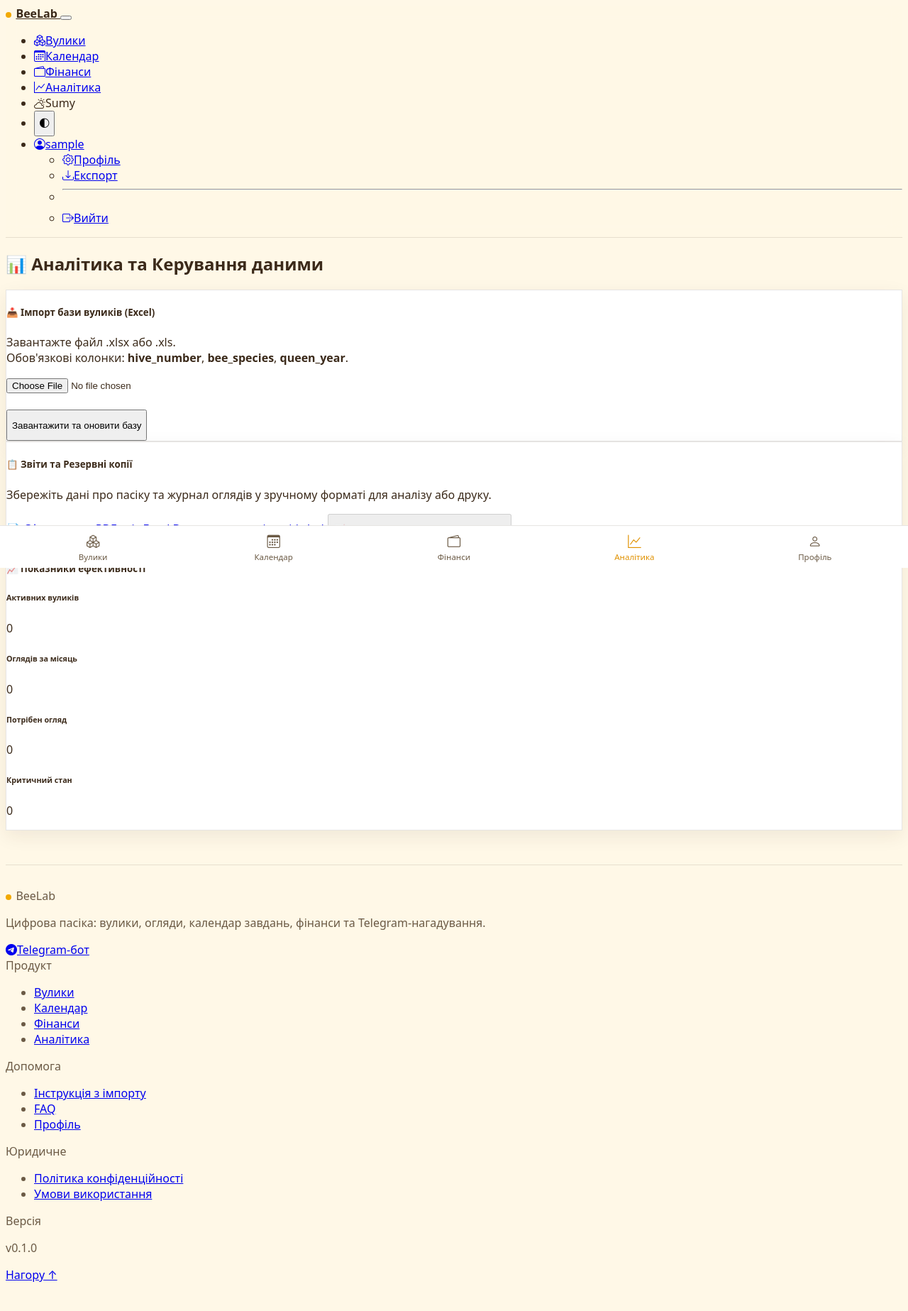
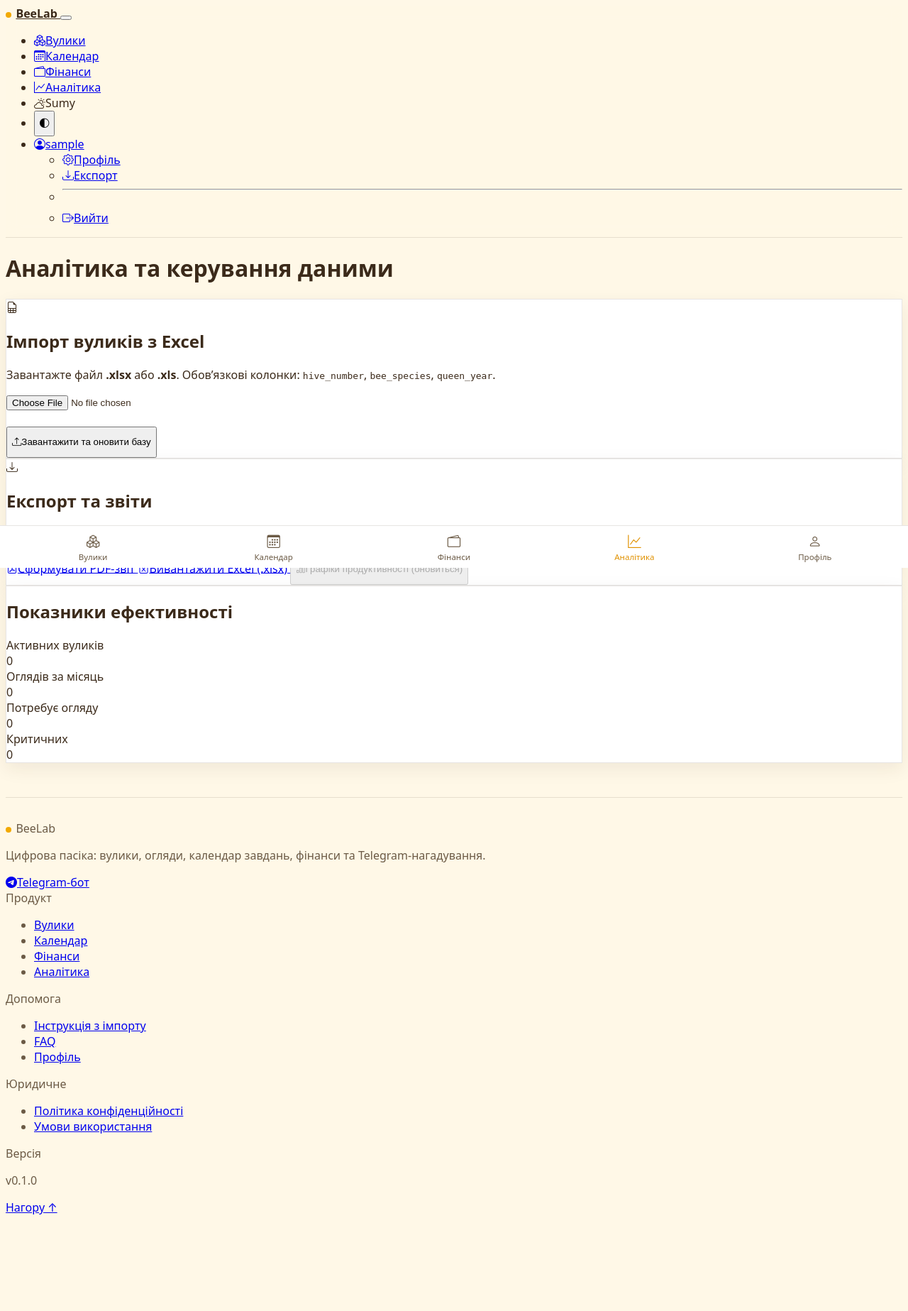
Before and after one commit to EsegyCode/BeeLabWeb, a Flask app: page /analytics in a window 1280 px wide. Shown: the whole page at 71% size. After the commit the page ends 1711 px from the top, so only its background shows below. Run offline with Flask 3, Linux system fonts and the light colour scheme; the visitor is signed in with stand-in values (Sample User, id 1); data that the repository does not hold is empty.

Commit message:
feat(frontend): stage H analytics

```diff
--- a/templates/analytics.html
+++ b/templates/analytics.html
@@ -1,47 +1,52 @@
 {% extends 'base.html' %}
 
+{% block title %}Аналітика та дані — BeeLab{% endblock %}
+
 {% block content %}
-<div class="container mt-4">
-    <h2 class="mb-4">📊 Аналітика та Керування даними</h2>
+<h1 class="h2 fw-bold mb-4">Аналітика та керування даними</h1>
 
-    <div class="row">
-        <div class="col-md-6 mb-4">
-            <div class="card shadow-sm h-100 border-0">
-                <div class="card-header bg-success text-white py-3">
-                    <h5 class="mb-0">📥 Імпорт бази вуликів (Excel)</h5>
+<div class="row g-4">
+    <div class="col-12 col-lg-6">
+        <div class="card border-0 h-100">
+            <div class="card-body p-4">
+                <div class="d-flex align-items-center gap-2 mb-3">
+                    <i class="bi bi-file-earmark-spreadsheet text-success fs-4" aria-hidden="true"></i>
+                    <h2 class="h5 fw-bold mb-0">Імпорт вуликів з Excel</h2>
                 </div>
-                <div class="card-body">
                 <p class="text-muted small">
-                        Завантажте файл .xlsx або .xls. <br>
-                        Обов'язкові колонки: <strong>hive_number</strong>, <strong>bee_species</strong>, <strong>queen_year</strong>.
+                    Завантажте файл <strong>.xlsx</strong> або <strong>.xls</strong>.
+                    Обов’язкові колонки: <code>hive_number</code>, <code>bee_species</code>, <code>queen_year</code>.
                 </p>
-                    <form action="/analytics" method="POST" enctype="multipart/form-data">
+                <form action="{{ url_for('analytics.analytics') }}" method="POST" enctype="multipart/form-data">
+                    <input type="hidden" name="csrf_token" value="{{ csrf_token() }}">
                     <div class="mb-3">
-                            <input class="form-control" type="file" name="file" accept=".xlsx, .xls" required>
+                        <input class="form-control" type="file" name="file" accept=".xlsx,.xls" required>
                     </div>
-                        <button type="submit" class="btn btn-success w-100 fw-bold">Завантажити та оновити базу</button>
-                    <input type="hidden" name="csrf_token" value="{{ csrf_token() }}">
+                    <button type="submit" class="btn btn-success w-100">
+                        <i class="bi bi-upload me-2" aria-hidden="true"></i>Завантажити та оновити базу
+                    </button>
                 </form>
             </div>
         </div>
     </div>
 
-        <div class="col-md-6 mb-4">
-            <div class="card shadow-sm h-100 border-0">
-                <div class="card-header bg-primary text-white py-3">
-                    <h5 class="mb-0">📋 Звіти та Резервні копії</h5>
+    <div class="col-12 col-lg-6">
+        <div class="card border-0 h-100">
+            <div class="card-body p-4">
+                <div class="d-flex align-items-center gap-2 mb-3">
+                    <i class="bi bi-download text-primary fs-4" aria-hidden="true"></i>
+                    <h2 class="h5 fw-bold mb-0">Експорт та звіти</h2>
                 </div>
-                <div class="card-body">
-                    <p class="text-muted small">Збережіть дані про пасіку та журнал оглядів у зручному форматі для аналізу або друку.</p>
+                <p class="text-muted small">Збережіть дані про пасіку у зручному форматі для аналізу або друку.</p>
                 <div class="d-grid gap-2">
-                        <a href="/export/pdf" class="btn btn-outline-danger d-flex align-items-center justify-content-center">
-                            <span class="me-2">📄</span> Сформувати PDF звіт
+                    <a href="{{ url_for('analytics.export_pdf') }}" class="btn btn-outline-danger">
+                        <i class="bi bi-file-earmark-pdf me-2" aria-hidden="true"></i>Сформувати PDF-звіт
                     </a>
-                        <a href="/export/excel" class="btn btn-outline-success d-flex align-items-center justify-content-center">
-                            <span class="me-2"> Excel</span> Вивантажити всі дані (.xlsx)
+                    <a href="{{ url_for('analytics.export_excel') }}" class="btn btn-outline-success">
+                        <i class="bi bi-file-earmark-excel me-2" aria-hidden="true"></i>Вивантажити Excel (.xlsx)
                     </a>
                     <button class="btn btn-outline-secondary" disabled>
-                            📈 Графіки продуктивності (в розробці)
+                        <i class="bi bi-bar-chart me-2" aria-hidden="true"></i>Графіки продуктивності (оновиться)
                     </button>
                 </div>
             </div>
@@ -49,32 +54,25 @@
     </div>
 </div>
 
-    <div class="row">
-        <div class="col-12">
-            <div class="card shadow-sm border-0">
-                <div class="card-header bg-white py-3">
-                    <h5 class="mb-0">📈 Показники ефективності</h5>
+<div class="card border-0 mt-4">
+    <div class="card-body">
+        <h2 class="h5 fw-bold mb-3">Показники ефективності</h2>
+        <div class="row text-center">
+            <div class="col-6 col-md-3 border-end py-3">
+                <div class="text-muted small">Активних вуликів</div>
+                <div class="h3 fw-bold">{{ stats.total }}</div>
             </div>
-                <div class="card-body">
-                    <div class="row text-center">
-                        <div class="col-md-3 border-end">
-                            <h6 class="text-muted small uppercase">Активних вуликів</h6>
-                            <p class="h3 fw-bold text-dark">{{ stats.total }}</p>
+            <div class="col-6 col-md-3 border-end py-3">
+                <div class="text-muted small">Оглядів за місяць</div>
+                <div class="h3 fw-bold">0</div>
             </div>
-                        <div class="col-md-3 border-end">
-                            <h6 class="text-muted small uppercase">Оглядів за місяць</h6>
-                            <p class="h3 fw-bold text-dark">0</p>
+            <div class="col-6 col-md-3 border-end py-3">
+                <div class="text-muted small">Потребує огляду</div>
+                <div class="h3 fw-bold text-warning">{{ stats.attention }}</div>
             </div>
-                        <div class="col-md-3 border-end text-warning">
-                            <h6 class="small uppercase">Потрібен огляд</h6>
-                            <p class="h3 fw-bold">{{ stats.attention }}</p>
-                        </div>
-                        <div class="col-md-3 text-danger">
-                            <h6 class="small uppercase">Критичний стан</h6>
-                            <p class="h3 fw-bold">{{ stats.critical }}</p>
-                        </div>
-                    </div>
-                </div>
+            <div class="col-6 col-md-3 py-3">
+                <div class="text-muted small">Критичних</div>
+                <div class="h3 fw-bold text-danger">{{ stats.critical }}</div>
             </div>
         </div>
     </div>
```
Lines whose indentation alone changed are shown as unchanged.
